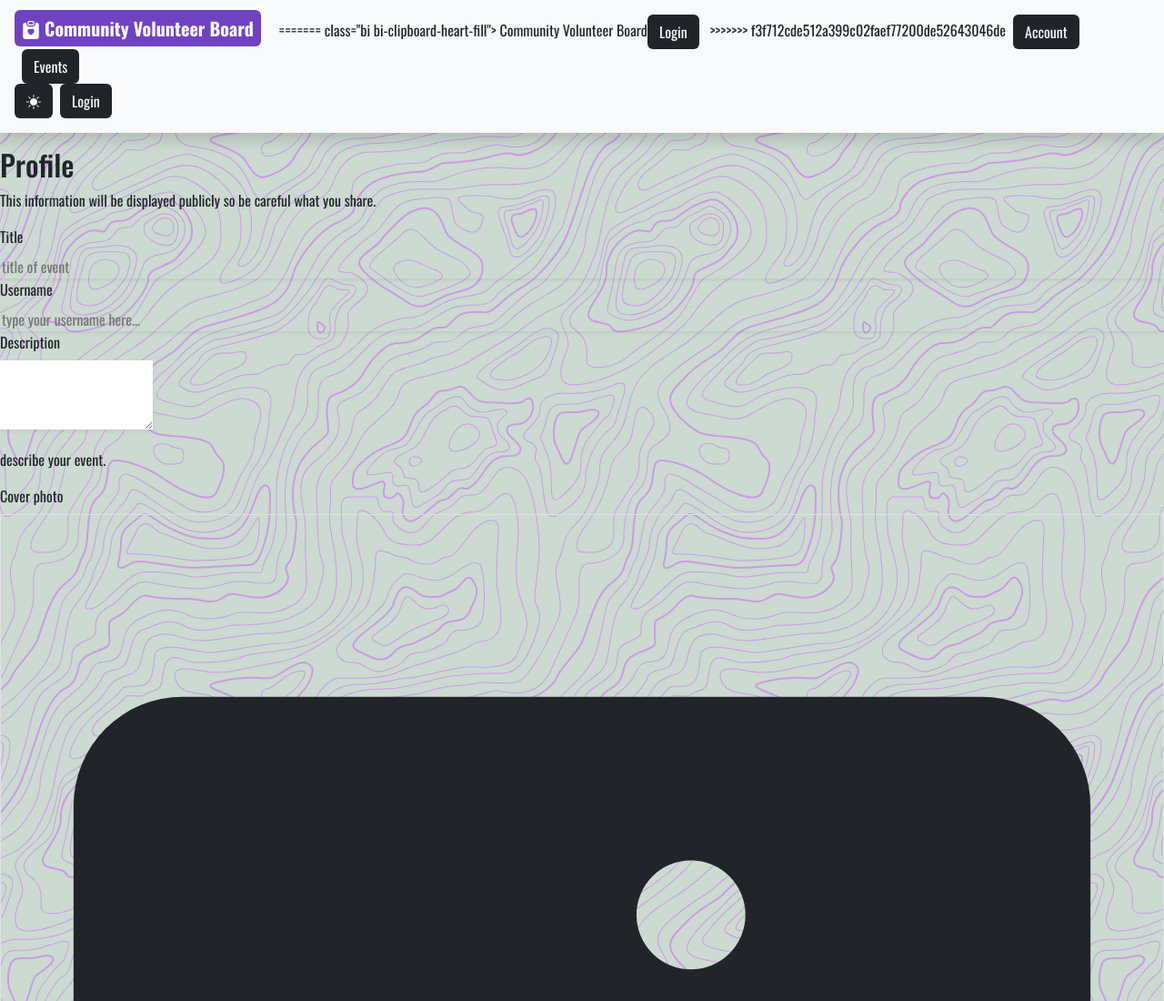
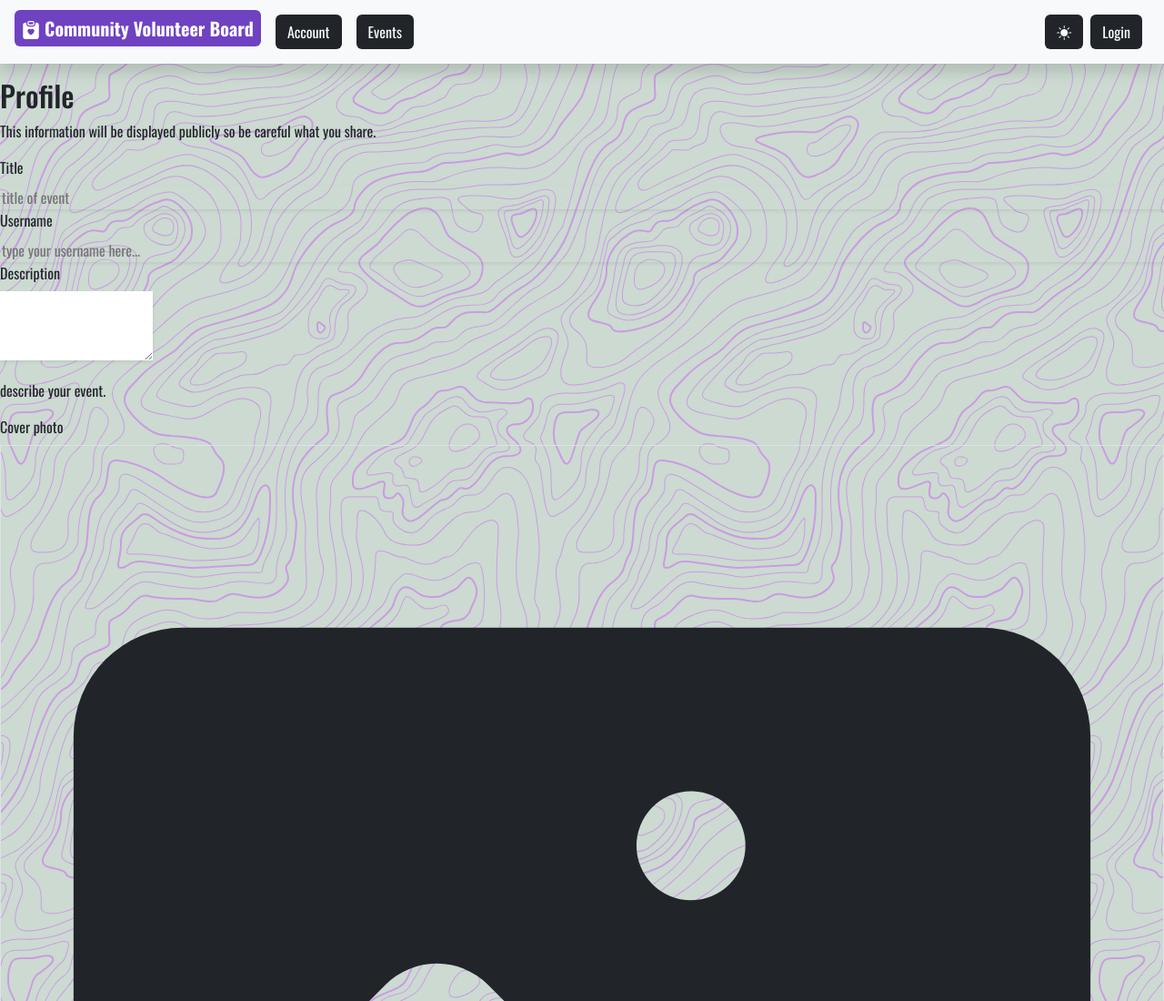
Before and after one commit to zwanner/Community-Volunteer-Board, a plain HTML site: page index.html in a window 1280 px wide. Shown: the top 1100 px of the page at 91% size. Drawn offline with nearby package versions, Linux system fonts and the light colour scheme.

Commit message:
fixed nav bug

```diff
--- a/index.html
+++ b/index.html
@@ -21,13 +21,7 @@
       <ul class="nav">
         <li class="nav-item">
           <a class="navbar-brand fw-bold bg-purple rounded pe-2 ps-2 text-white" href="index.html"> <i
-<<<<<<< HEAD
             class="bi bi-clipboard-heart-fill"></i> Community Volunteer Board</a>
-=======
-              class="bi bi-clipboard-heart-fill"></i> Community Volunteer Board</a>
-        <li class="nav-item me-2">
-          <button class="btn bg-dark text-light me-2" id="login">Login</button>
->>>>>>> f3f712cde512a399c02faef77200de52643046de
         </li>
         <li class="nav-item">
           <button class="btn bg-dark text-light me-2" id="account">Account</button>
```
